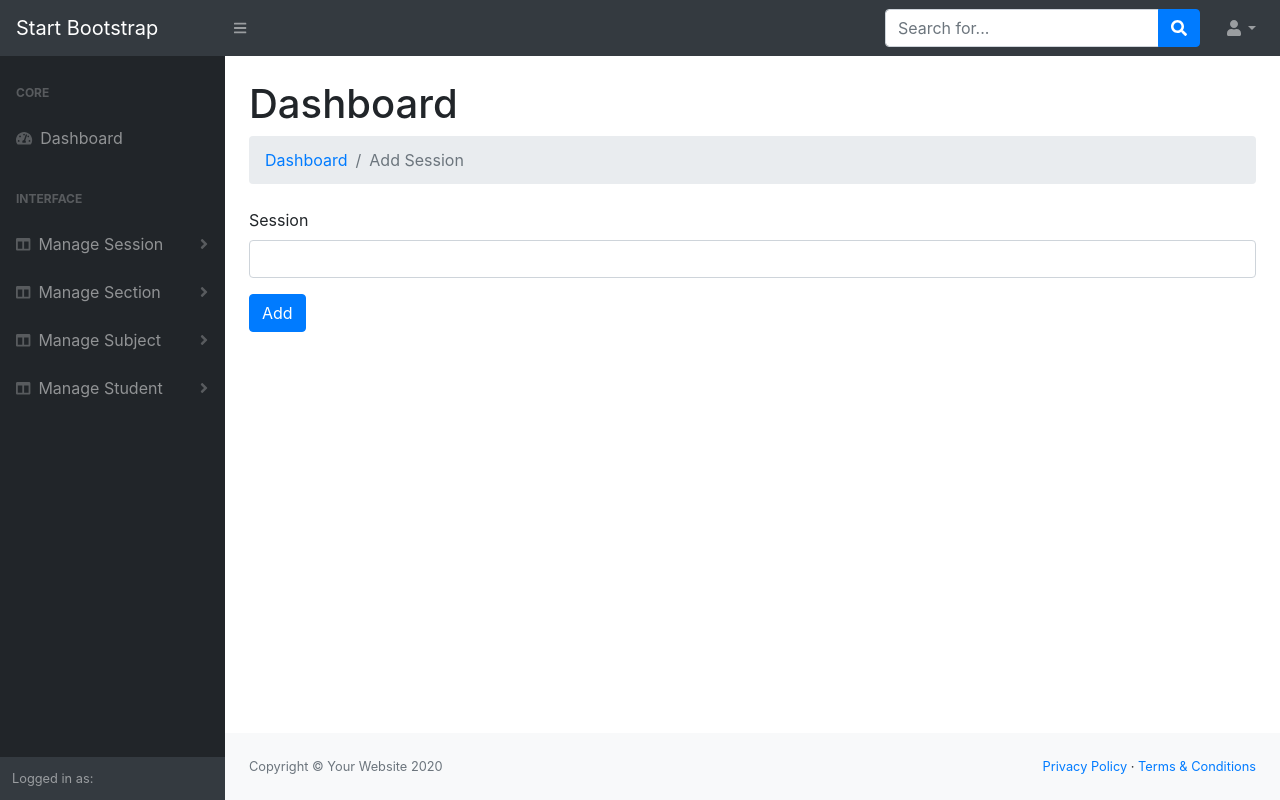
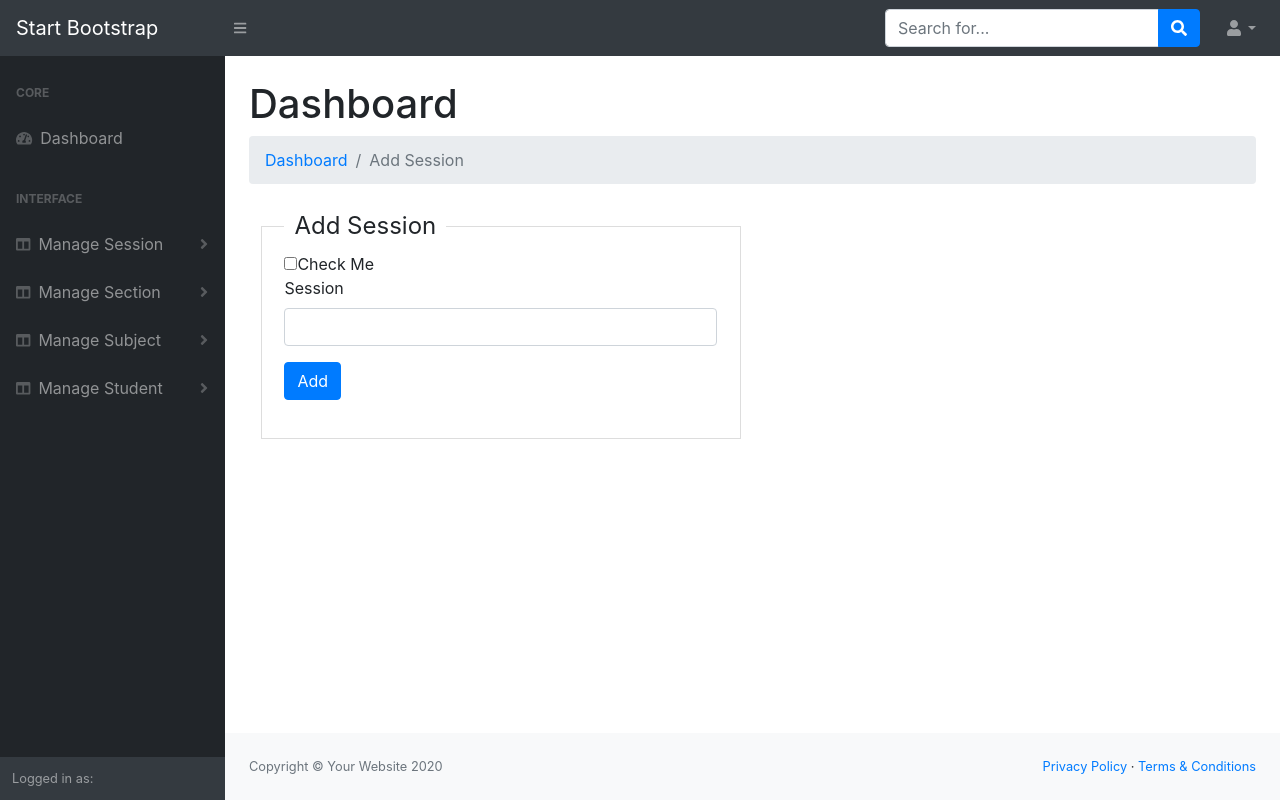
Before and after one commit to Pratick10/Project-No-3, a PHP site: page /add_session.php in a window 1280 px wide. Run offline with PHP 8.4, Linux system fonts and the light colour scheme; data that the repository does not hold is empty; some libraries are stand-ins or nearby versions.

Commit message:
Edit & Delete Sessions file added

```diff
--- a/add_session.php
+++ b/add_session.php
@@ -9,8 +9,14 @@ include'connection.php';
                     <li class="breadcrumb-item"><a href="admin_dashboard.php">Dashboard</a></li>
                     <li class="breadcrumb-item active">Add Session</li>
                 </ol>
-                <form method="post" action="">
+                <form method="post" class="col-6" id="frmChkForm" action="">
+                    <fieldset class="custom-border">
+                        <legend class="custom-border"> Add Session</legend>
+                            <div>
+<!--                                <input type="checkbox" > Active</input>-->
+                                <input type="checkbox" name="chkcc9" id="group1" />Check Me
 
+                            </div>
                             <div class="form-group">
                                 <label> Session </label>
                                 <input type="text" class="form-control" name="session" id="">
@@ -20,13 +26,23 @@ include'connection.php';
                                 <input type="submit" name="submit" value="Add" class="btn btn-primary">
 
                             </div>
-
+                    </fieldset>
                 </form>
             </div>
         </main>
         <?php include'footer.php'?>
     </div>
 </div>
+<script>
+    $(function() {
+        enable_cb();
+        $("#group1").click(enable_cb);
+    });
+
+    function enable_cb() {
+        $("input.group1").prop("disabled", !this.checked);
+    }
+</script>
 <script src="https://code.jquery.com/jquery-3.5.1.min.js" crossorigin="anonymous"></script>
 <script src="https://stackpath.bootstrapcdn.com/bootstrap/4.5.0/js/bootstrap.bundle.min.js" crossorigin="anonymous"></script>
 <script src="js/scripts.js"></script>
@@ -34,18 +50,16 @@ include'connection.php';
 </html>
 <?php
 include 'connection.php';
-
 if (isset($_POST['submit']))
 {
     //receive data from input controls
     $session=$_POST['session'] ;
 
     //database query
-    $str= "INSERT INTO session(session)
-VALUES ('$session')";
+    $str= "INSERT INTO session(session) VALUES ('$session')";
     if (mysqli_query($conn, $str))
     {
-        header('Location:list_session.php');
+        header('Location: list_session.php');
     }
 
 }
--- a/header.php
+++ b/header.php
@@ -11,6 +11,21 @@
         <link href="css/styles.css" rel="stylesheet" />
         <link href="https://cdn.datatables.net/1.10.20/css/dataTables.bootstrap4.min.css" rel="stylesheet" crossorigin="anonymous" />
         <script src="https://cdnjs.cloudflare.com/ajax/libs/font-awesome/5.13.0/js/all.min.js" crossorigin="anonymous"></script>
+        <style>
+            fieldset.custom-border {
+                border: 1px groove #ddd !important;
+                padding: 0 1.4em 1.4em 1.4em !important;
+                margin: 0 0 1.5em 0 !important;
+                -webkit-box-shadow: 0px 0px 0px 0px #000;
+                box-shadow: 0px 0px 0px 0px #000;
+            }
+
+            legend.custom-border {
+                width: auto;
+                padding: 0 10px;
+                border-bottom: none;
+            }
+        </style>
     </head>
     <body class="sb-nav-fixed">
         <nav class="sb-topnav navbar navbar-expand navbar-dark bg-dark">
--- a/list_session.php
+++ b/list_session.php
@@ -40,7 +40,7 @@ include'connection.php';
                                 <td><?php echo $row['id'] ?></td>
                                 <td><?php echo $row['session'] ?></td>
                                 <td>
-                                    <a class="btn btn-info" href="edit_students.php?id=<?php echo $row['id'] ?>">Edit</a>
+                                    <a class="btn btn-info" href="session/edit_session.php?id=<?php echo $row['id'] ?>">Edit</a>
                                     <a class="btn btn-danger" data-toggle="modal" data-target="#myModal<?php echo $row['id'] ?>" ">Delete</a>
                                     <div class="modal fade" id="myModal<?php echo $row['id'] ?>"  >
                                         <div class="modal-dialog">
@@ -54,12 +54,12 @@ include'connection.php';
 
                                                 <!-- Modal body -->
                                                 <div class="modal-body">
-                                                    Are you sure you want to delele <b><?php echo $row['Name']?></b>
+                                                    Are you sure you want to delele <b><?php echo $row['session']?></b>
                                                 </div>
 
                                                 <!-- Modal footer -->
                                                 <div class="modal-footer">
-                                                    <a class="btn btn-success" href="delete_students.php?id=<?php echo $row['id'] ?>">Yes</a>
+                                                    <a class="btn btn-success" href="session/delete_session.php?id=<?php echo $row['id'] ?>">Yes</a>
                                                     <button type="button" class="btn btn-danger" data-dismiss="modal">No</button>
                                                 </div>
 
```
Also changed, not shown: session/delete_session.php (added, +9 -0 lines), session/edit_session.php (added, +61 -0 lines). Lines whose indentation alone changed are shown as unchanged.
